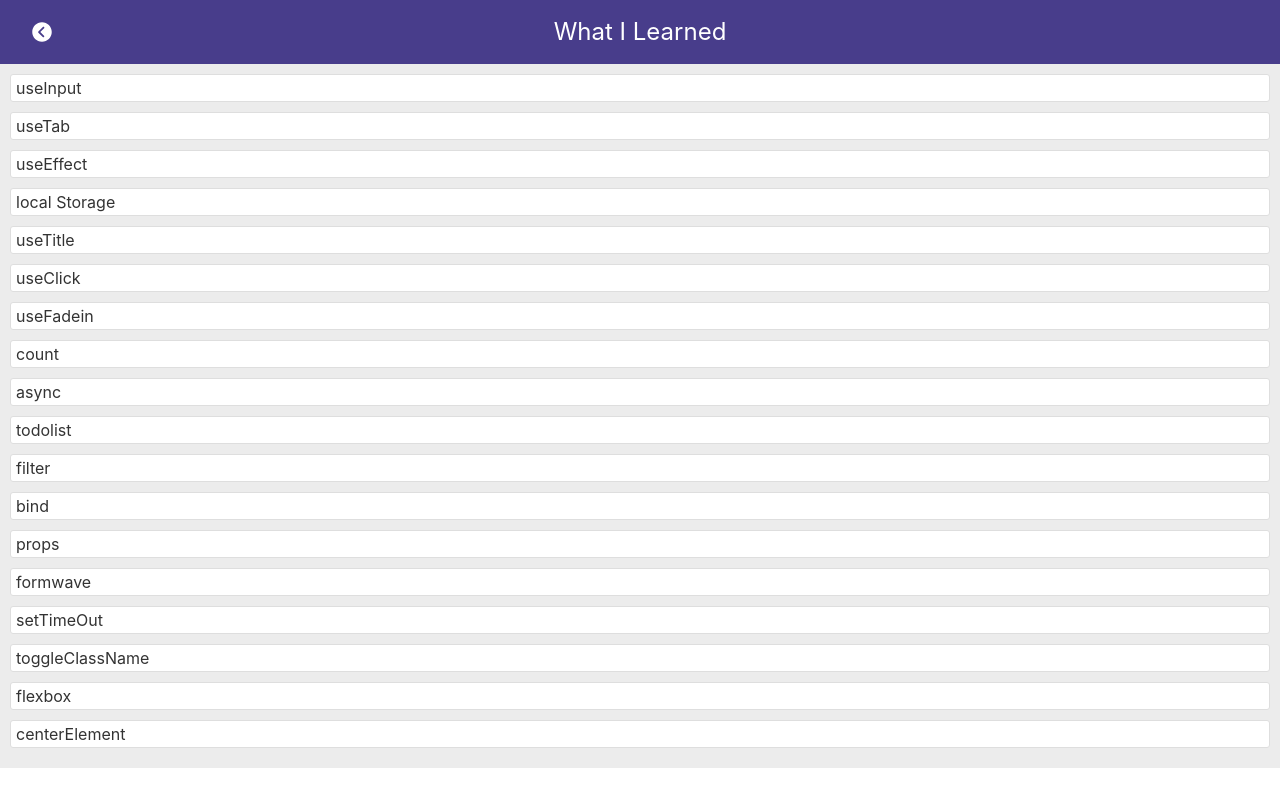
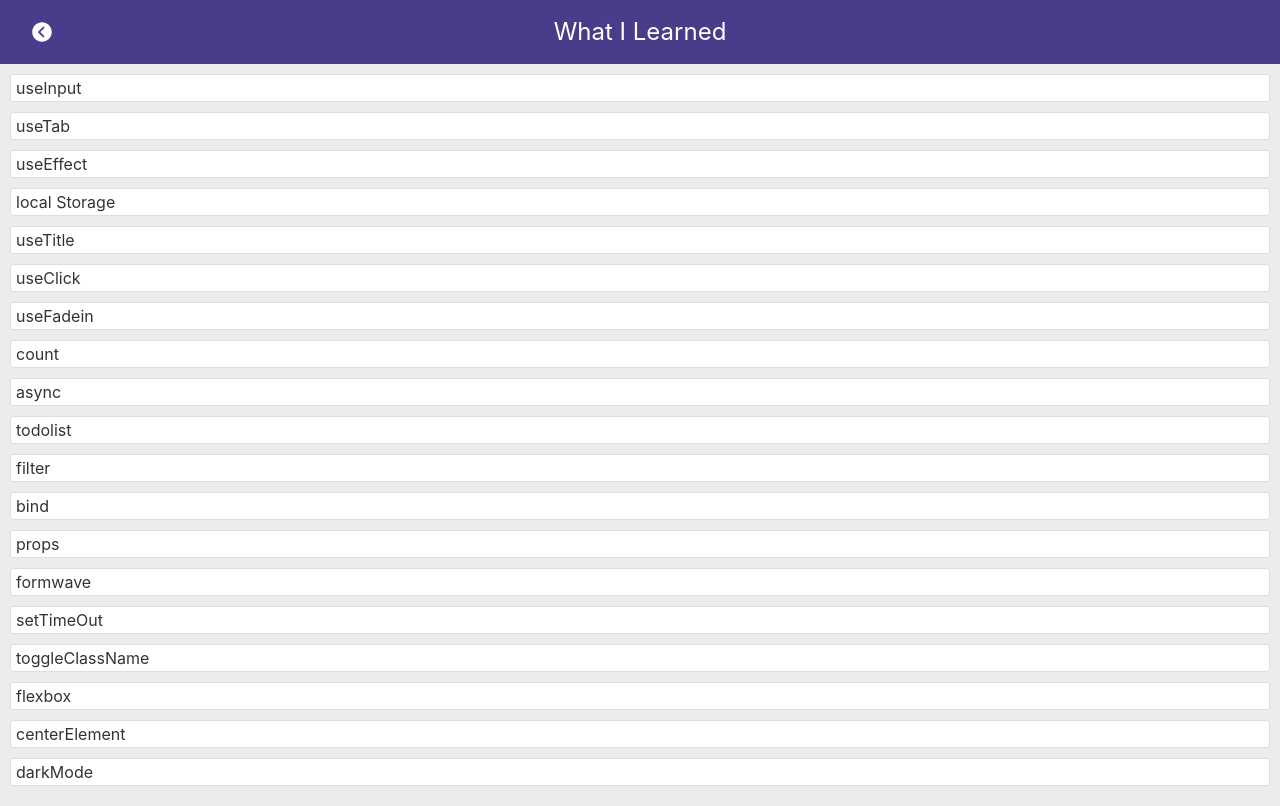
Before and after one commit to saebomp/todayilearned, a React (Create React App) app: page / in a window 1280 px wide. Built offline with nearby package versions, Linux system fonts and the light colour scheme.

Commit message:
feat: add darkmode component

```diff
--- a/package.json
+++ b/package.json
@@ -14,6 +14,7 @@
     "react-icons": "^4.2.0",
     "react-router-dom": "^5.2.0",
     "react-scripts": "4.0.3",
+    "styled-components": "^5.3.0",
     "web-vitals": "^1.0.1"
   },
   "scripts": {
--- a/src/App.css
+++ b/src/App.css
@@ -40,6 +40,10 @@ body {
   border-radius: 3px;
   margin-bottom: 10px;
   padding:5px
+}
+
+.list li a {
+  display: block;
 }
 
 .useinput {
--- a/src/App.js
+++ b/src/App.js
@@ -21,6 +21,7 @@ import SetTimeOut from './components/SetTimeOut'
 import ToggleClassName from './components/ToggleClassName'
 import Flexbox from './components/Flexbox'
 import CenterElement from './components/CenterElement'
+import DarkMode from './components/DarkMode'
 
 function App() {
   return (
@@ -47,6 +48,7 @@ function App() {
         <Route exact path="/toggleClassName" component={ToggleClassName} />
         <Route exact path="/flexbox" component={Flexbox} />
         <Route exact path="/centerElement" component={CenterElement} />
+        <Route exact path="/darkMode" component={DarkMode} />
       </div>
     </Router>
   );
--- a/src/Data.js
+++ b/src/Data.js
@@ -113,4 +113,10 @@ export let DATA = [
     title : 'centerElement',
     component : 'CenterElement'
   },
+  {
+    id: 18,
+    path : '/darkMode',
+    title : 'darkMode',
+    component : 'DarkMode'
+  },
 ]
--- /dev/null
+++ b/src/components/DarkMode.js
@@ -0,0 +1,22 @@
+import React, {useState} from 'react';
+
+
+const styles = {
+  mar: {
+    margin:'10px'
+  },
+}
+
+const DarkMode = () => {
+
+  return (
+    <div style={styles.mar}>
+
+    </div>
+    )
+  }
+
+export default DarkMode
+
+
+// https://www.smashingmagazine.com/2020/04/dark-mode-react-apps-styled-components/
```
Also changed, not shown: 1 other file (tests, documents, lock files or other folders).
